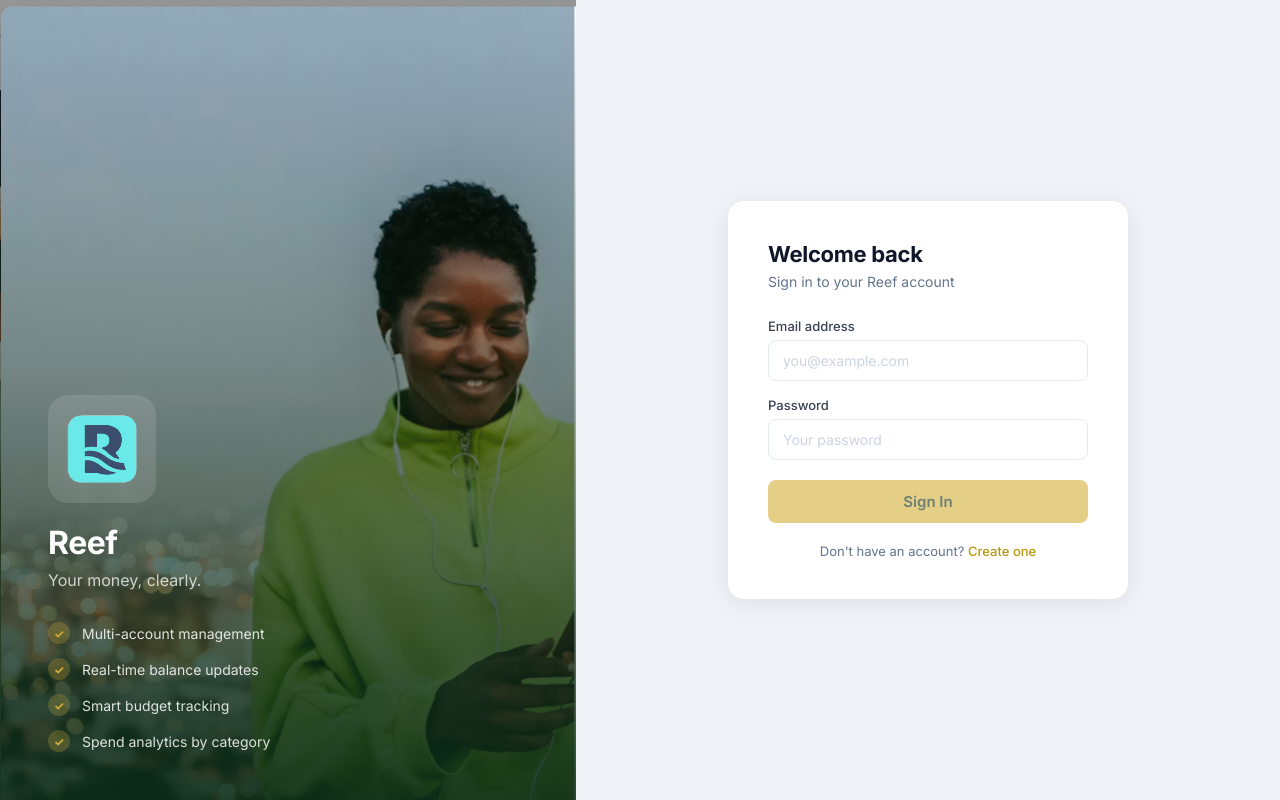
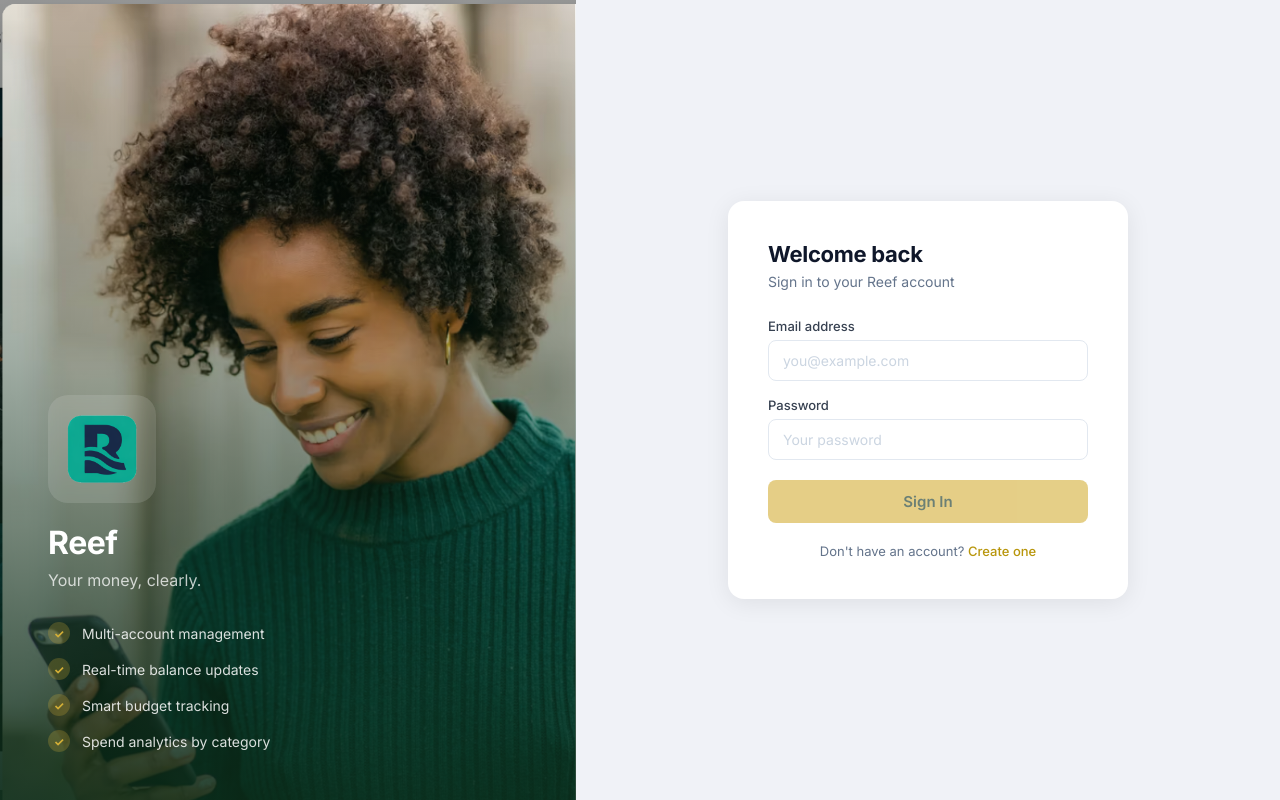
Before and after one commit to KaraboVilakazi/reef, an Angular app in the folder reef-ui/: page /auth/login in a window 1280 px wide. Built offline with nearby package versions, Linux system fonts and the light colour scheme.

Commit message:
Swap login hero to second photo; restore logo original colors

```diff
--- a/reef-ui/src/app/features/auth/login/login.component.ts
+++ b/reef-ui/src/app/features/auth/login/login.component.ts
@@ -14,7 +14,7 @@ import { FinanceHubService } from '../../../core/services/finance-hub.service';
       <div class="brand-panel">
         <div class="brand-inner">
           <div style="background:rgba(255,255,255,.12);border-radius:20px;padding:14px;margin-bottom:20px;width:fit-content;backdrop-filter:blur(6px)">
-              <img src="reef-icon-512.png" alt="Reef" style="width:80px;height:80px;object-fit:contain;display:block;filter:brightness(1.9) saturate(0.55)" />
+              <img src="reef-icon-512.png" alt="Reef" style="width:80px;height:80px;object-fit:contain;display:block" />
             </div>
           <h1 class="brand-name">Reef</h1>
           <p class="brand-tagline">Your money, clearly.</p>
@@ -85,7 +85,7 @@ import { FinanceHubService } from '../../../core/services/finance-hub.service';
       flex: 0 0 45%;
       position: relative;
       overflow: hidden;
-      background: url('/auth-hero-1.png') center top / cover no-repeat;
+      background: url('/auth-hero-2.png') center top / cover no-repeat;
       display: flex;
       align-items: flex-end;
       padding: 48px;
--- a/reef-ui/src/app/features/auth/register/register.component.ts
+++ b/reef-ui/src/app/features/auth/register/register.component.ts
@@ -14,7 +14,7 @@ import { FinanceHubService } from '../../../core/services/finance-hub.service';
       <div class="brand-panel">
         <div class="brand-inner">
           <div style="background:rgba(255,255,255,.12);border-radius:20px;padding:14px;margin-bottom:20px;width:fit-content;backdrop-filter:blur(6px)">
-              <img src="reef-icon-512.png" alt="Reef" style="width:80px;height:80px;object-fit:contain;display:block;filter:brightness(1.9) saturate(0.55)" />
+              <img src="reef-icon-512.png" alt="Reef" style="width:80px;height:80px;object-fit:contain;display:block" />
             </div>
           <h1 class="brand-name">Reef</h1>
           <p class="brand-tagline">Your money, clearly.</p>
```
